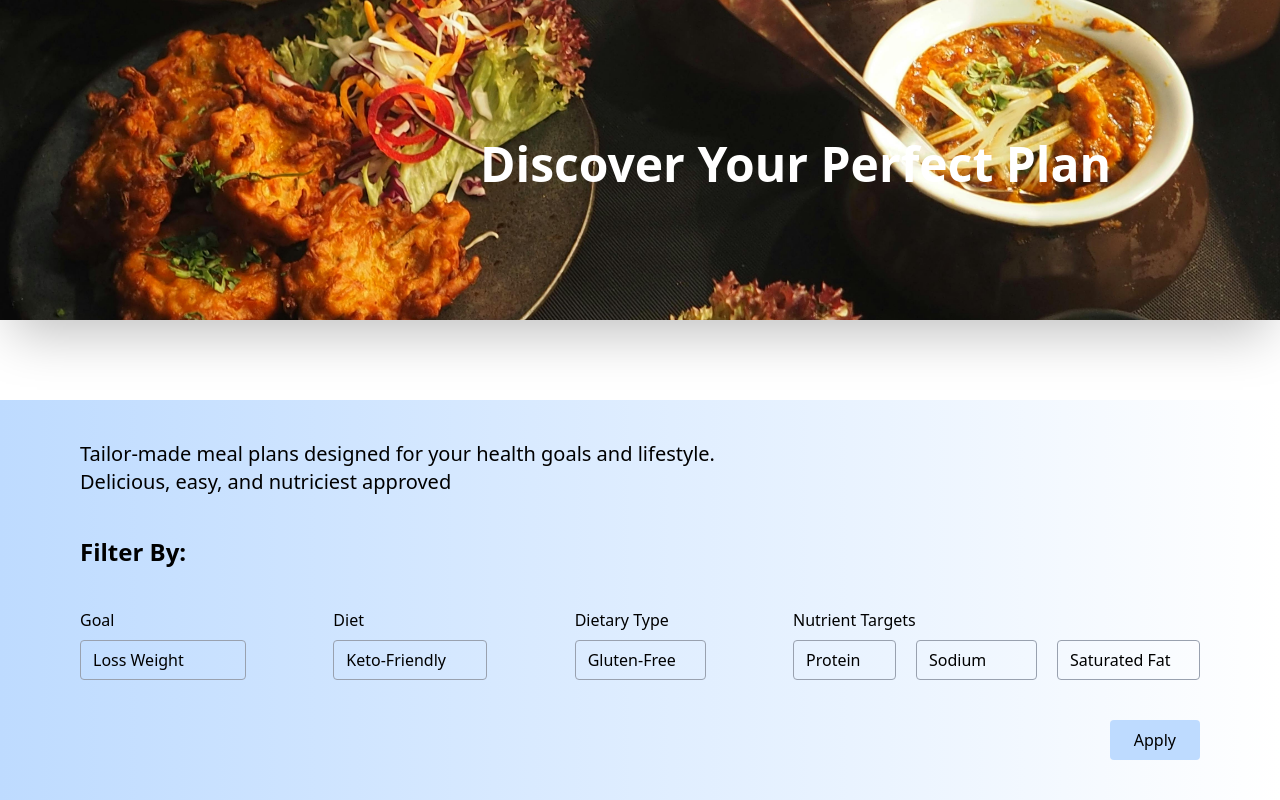
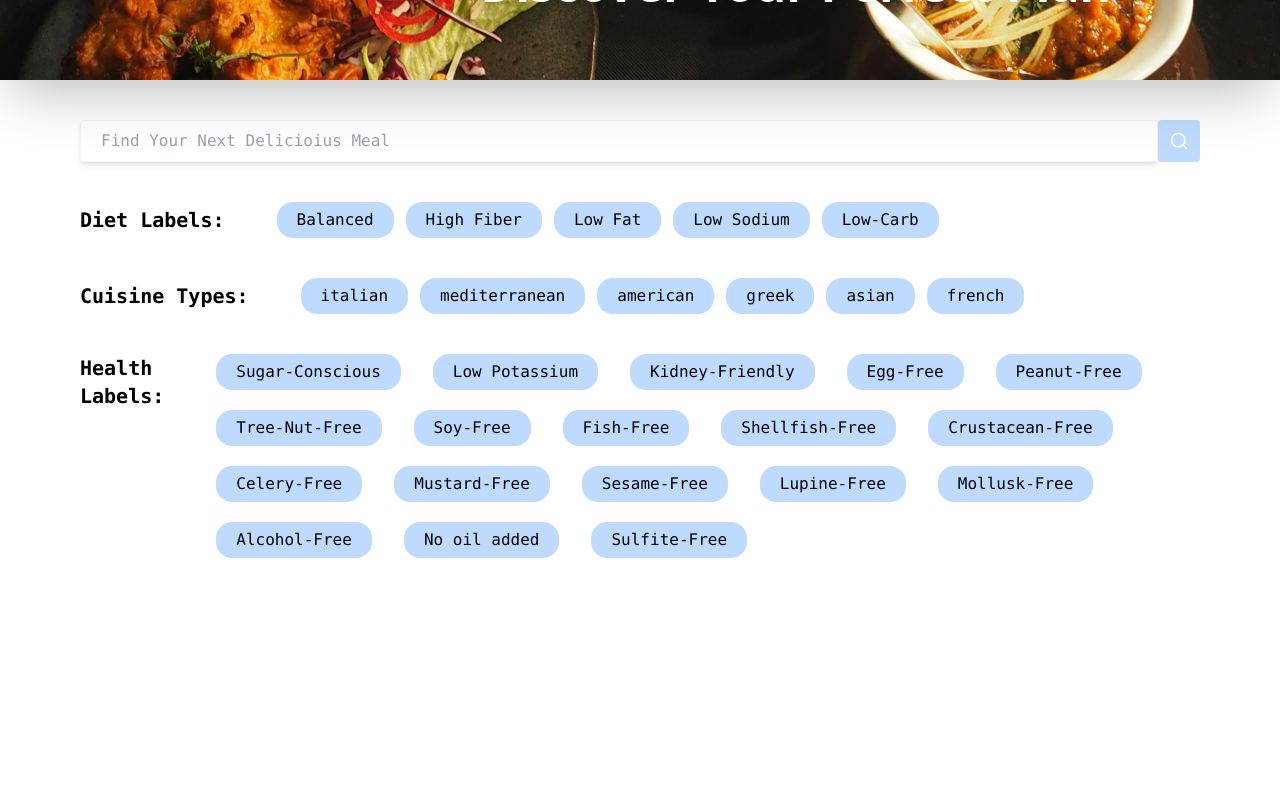
Before and after one commit to IamFJ03/HelloSkillz, a React app in the folder frontend/: page /meal-plan in a window 1280 px wide. Shown: the part 280-1080 px from the top of the page. After the commit the page ends 838 px from the top, so only its background shows below. Built offline with nearby package versions, Linux system fonts and the light colour scheme; the HTML template or start-up script is replaced by a standard one.

Commit message:
Meal Planning page

```diff
--- a/frontend/src/Components/HeroSection.jsx
+++ b/frontend/src/Components/HeroSection.jsx
@@ -6,7 +6,7 @@ export default function HeroSection({path}) {
   return (
     <div>
       <div className='relative w-full overflow-hidden shadow-2xl'>
-        <img src={Hero} className='h-130 w-full object-cover'/>
+        <img src={Hero} className={`w-full object-cover ${ path==='/meal-plan' ? 'h-70' : 'h-130'}`}/>
         <div className='absolute top-60 left-120 text-center'>
         {
         path === "/" ?
@@ -16,7 +16,7 @@ export default function HeroSection({path}) {
         <button className='bg-blue-800 text-white rounded-2xl py-2 px-5 cursor-pointer'>Start Browsing Recipes</button>
         </div>
         :
-        <p className=' text-white font-bold text-5xl mt-25'>Discover Your Perfect Plan</p>
+        <p className=' text-white font-bold text-5xl -mt-20'>Discover Your Perfect Plan</p>
         }
         </div>
       </div>
--- a/frontend/src/Pages/Home.jsx
+++ b/frontend/src/Pages/Home.jsx
@@ -179,7 +179,7 @@ const APP_KEY = import.meta.env.VITE_EDAMAM_APP_KEY;
       {
 
         <div className={`fixed inset-0 z-100 ${modal ? 'bg-black/50 opacity-100 pointer-events-auto' : 'bg-transparent opacity-0 pointer-events-none'} transition-all duration-500`}>
-          <div className={`h-120 w-200 rounded-2xl bg-white shadow-xl relative top-30 left-90 ${modal ? 'scale-100' : 'scale-0'} transition-transform duration-500`}>
+          <div className={`h-fit w-200 pb-10 rounded-2xl bg-white shadow-xl relative top-30 left-90 ${modal ? 'scale-100' : 'scale-0'} transition-transform duration-500`}>
             <div className='flex items-center justify-between px-10 pt-10'>
               <p className='font-bold font-mono text-2xl '>Meal Details:</p>
               <X color='black' size={25} onClick={() => setModal(false)} className='cursor-pointer' />
@@ -198,7 +198,7 @@ const APP_KEY = import.meta.env.VITE_EDAMAM_APP_KEY;
                   <span className='font-bold'>Meal Type: </span><span>{details.recipe?.mealType}</span>
                 </div>
                 <div className='flex my-5'>
-                  <span className='font-bold my-3'>Dish Types: </span><span className='flex flex-wrap gap-3'>{details.recipe?.healthLabels.map((item) => (
+                  <span className='font-bold my-3'>Dish Types: </span><span className='flex flex-wrap gap-3'>{details.recipe?.healthLabels.slice(0,10).map((item) => (
                     <p className='py-1 px-3 ml-3 bg-blue-200 rounded-2xl'>{item}</p>
                   ))}</span>
 
--- a/frontend/src/Pages/Planning.jsx
+++ b/frontend/src/Pages/Planning.jsx
@@ -1,81 +1,61 @@
 import React from 'react';
 import Navbar from '../Components/Navbar';
 import HeroSection from '../Components/HeroSection';
+import { Search } from 'lucide-react';
 
 export default function Planning() {
   const currScreen = window.location.pathname;
+
+  const dietLabels = [
+    'Balanced', 'High Fiber',
+    'Low Fat', 'Low Sodium',
+    'Low-Carb'
+  ];
+
+  const cuisineType = [
+    'italian', 'mediterranean', 'american', 'greek', 'asian', 'french'
+  ]
+
+  const healthLabels = [
+    "Sugar-Conscious", "Low Potassium", "Kidney-Friendly", "Egg-Free", "Peanut-Free", "Tree-Nut-Free",
+"Soy-Free", "Fish-Free", "Shellfish-Free", "Crustacean-Free", "Celery-Free", "Mustard-Free",
+"Sesame-Free", "Lupine-Free", "Mollusk-Free", "Alcohol-Free", "No oil added", "Sulfite-Free"
+  ]
   return (
     <div>
       <Navbar />
       <HeroSection path={currScreen} />
-      <div className='h-100 bg-linear-to-r from-blue-200 to-white'>
-        <div className='px-20 py-10 mt-20'>
-          <p className='text-xl'>Tailor-made meal plans designed for your health goals and lifestyle.</p>
-          <p className='text-xl'>Delicious, easy, and nutriciest approved</p>
-          <p className='text-2xl font-bold mt-10'>Filter By:</p>
+      <div className='px-20 my-10 flex items-center font-mono'>
+        <input type='text' placeholder='Find Your Next Delicioius Meal' className='
+        w-330 py-2 px-5 placeholder-gray-400 rounded-tl rounded-bl shadow-md border border-gray-100 focus:outline-none focus:border-blue-500 transition-colors duration-500
+        '/>
+        <div className='bg-blue-200 p-2.75 rounded'>
+        <Search size={20} color='white' className='cursor-pointer'/>
         </div>
-        <div className='flex items-center justify-between px-20'>
-          <div>
-            <p className='mb-2'>Goal</p>
-            <select name="Goal" className='appearance-none border border-gray-400 pl-3 pr-7 rounded py-1.75 focus:outline-none focus:border-blue-400 cursor-pointer'>
-              <option>Loss Weight</option>
-              <option>Maintain Weight</option>
-              <option>Gain Weight</option>
-            </select>
-          </div>
-          <div>
-            <p className='mb-2'>Diet</p>
-            <select name="Diet" className='appearance-none border border-gray-400 pl-3 pr-7 rounded py-1.75 focus:outline-none focus:border-blue-400 cursor-pointer'>
-              <option value="">Keto-Friendly</option>
-              <option value="">Paleo</option>
-              <option value="">Mediterranean</option>
-              <option value="">High Protein</option>
-            </select>
-          </div>
-          <div>
-            <p className='mb-2'>Dietary Type</p>
-            <select name="Type" className='appearance-none border border-gray-400 pl-3 pr-7 rounded py-1.75 focus:outline-none focus:border-blue-400 cursor-pointer'>
-              <option value="">Gluten-Free</option>
-              <option value="">Dairy-Free</option>
-              <option value="">Vegan</option>
-              <option value="">Vegetarian</option>
-            </select>
-          </div>
-
-          <div className=' flex-col'>
-            <p>Nutrient Targets</p>
-            <div className='flex gap-5 -mt-6'>
-              <div className='space-y-2'>
-                <p className='opacity-0'>_</p>
-                <select name="MacroNutrient" className='appearance-none border border-gray-400 pl-3 pr-7 rounded py-1.75 focus:outline-none focus:border-blue-400 cursor-pointer'>
-                  <option value="">Protein</option>
-                  <option value="">Carbs</option>
-                  <option value="">Fat</option>
-                  <option value="">Calories</option>
-                </select>
-              </div>
-
-              <div className='space-y-2'>
-                <p className='opacity-0'>_</p>
-                <select name="HealthNutrient" className='appearance-none border border-gray-400 pl-3 pr-7 rounded py-1.75 focus:outline-none focus:border-blue-400 cursor-pointer'>
-                  <option value="">Sodium</option>
-                  <option value="">Sugar</option>
-                  <option value="">Potassium</option>
-                  <option value="">Fiber</option>
-                </select>
-              </div>
-
-              <div className='space-y-2'>
-                <p className='opacity-0'>_</p>
-                <select name="FatsQuality" className='appearance-none border border-gray-400 pl-3 pr-7 rounded py-1.75 focus:outline-none focus:border-blue-400 cursor-pointer'>
-                  <option value="">Saturated Fat</option>
-                  <option value="">Cholesterol</option>
-                </select>
-              </div>
-            </div>
-          </div>
-        </div>
-        <button className='absolute right-20 bg-blue-200 px-6 py-2 rounded cursor-pointer mt-10 hover:shadow-xl transition-all hover:scale-105 duration-500'>Apply</button>
+      </div>
+      <div className='flex items-center gap-10 px-20 font-mono my-10'>
+        <p className='text-xl font-semibold'>Diet Labels:</p>
+        <ul className='flex'>
+          {dietLabels.map((i) => (
+            <li className='bg-blue-200 rounded-2xl py-1.5 px-5 ml-3 cursor-pointer hover:shadow-md transition-shadow duration-500'>{i}</li>
+          ))}
+        </ul>
+      </div>
+      <div className='flex items-center gap-10 px-20 font-mono'>
+        <p className='text-xl font-semibold'>Cuisine Types:</p>
+        <ul className='flex'>
+          {cuisineType.map((i) => (
+            <li className='bg-blue-200 rounded-2xl py-1.5 px-5 ml-3 cursor-pointer hover:shadow-md transition-shadow duration-500'>{i}</li>
+          ))}
+        </ul>
+      </div>
+      <div className='flex gap-10 px-20 font-mono mt-10'>
+        <p className='text-xl font-semibold'>Health Labels:</p>
+        <ul className='flex flex-wrap gap-5'>
+          {healthLabels.map((i) => (
+            <li className='bg-blue-200 rounded-2xl py-1.5 w-fit px-5 ml-3 cursor-pointer hover:shadow-md transition-shadow duration-500'>{i}</li>
+          ))}
+        </ul>
       </div>
     </div>
   )
```
